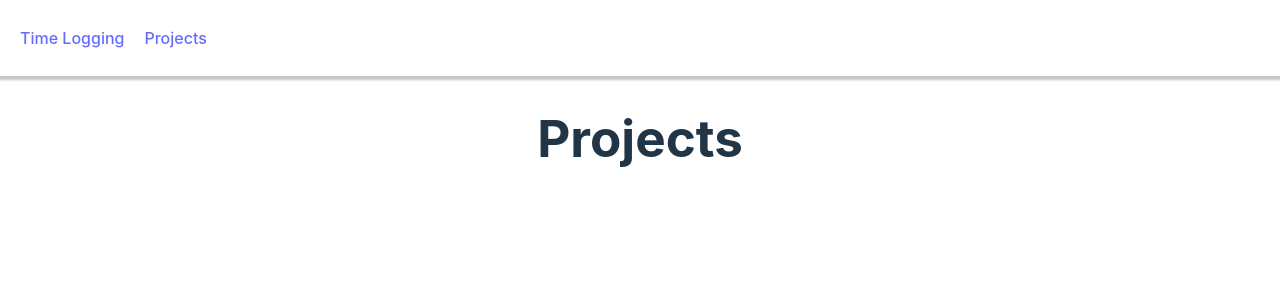
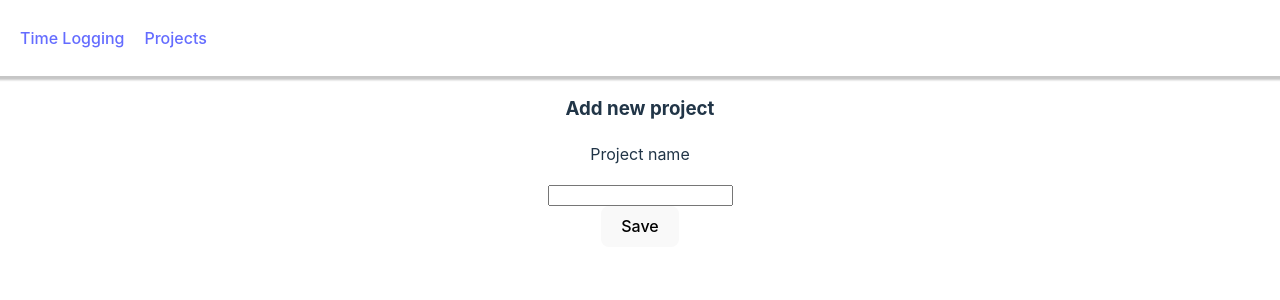
Before and after one commit to ms1mkus/technologyRampUp, a React (Vite) app in the folder frontend/: page /projects in a window 1280 px wide. Shown: the top 300 px of the page. Built offline with nearby package versions, Linux system fonts and the light colour scheme; no server answers.

Commit message:
Add functionality to add new projects

```diff
--- a/frontend/pages/Projects.tsx
+++ b/frontend/pages/Projects.tsx
@@ -1,7 +1,31 @@
+import { useState } from "react";
+import { createProject } from "../src/api/project";
+
 export function Projects() {
+
+  const [name, setName] = useState("");
+
+  function saveProject() {
+    if (name) {
+      const project : Project = {
+        project_name: name
+      }
+
+      const sendData = async () => {
+          await createProject(project);
+      };
+
+      sendData();
+  }
+  }
+
   return (
     <>
-    <h1>Projects</h1>
+    <h3>Add new project</h3>
+    <p>Project name</p>
+    <input value={name} onChange={(e) => {setName(e.target.value)}}></input>
+    <br></br>
+    <button onClick={saveProject}>Save</button>
     </>
   )
 }
--- a/frontend/src/main.tsx
+++ b/frontend/src/main.tsx
@@ -2,7 +2,6 @@ import React from 'react'
 import ReactDOM from 'react-dom/client'
 import './index.css'
 
-import { applyMiddleware, Store } from "redux"
 import { configureStore } from "@reduxjs/toolkit"
 import { Provider } from "react-redux"
 import thunk from "redux-thunk"
--- a/frontend/src/type.d.ts
+++ b/frontend/src/type.d.ts
@@ -4,7 +4,7 @@ type Day = {
 };
 
 type Project = {
-  id: number;
+  id?: number;
   project_name: string;
 };
 
```
Also changed, not shown: 2 other files (tests, documents, lock files or other folders).
